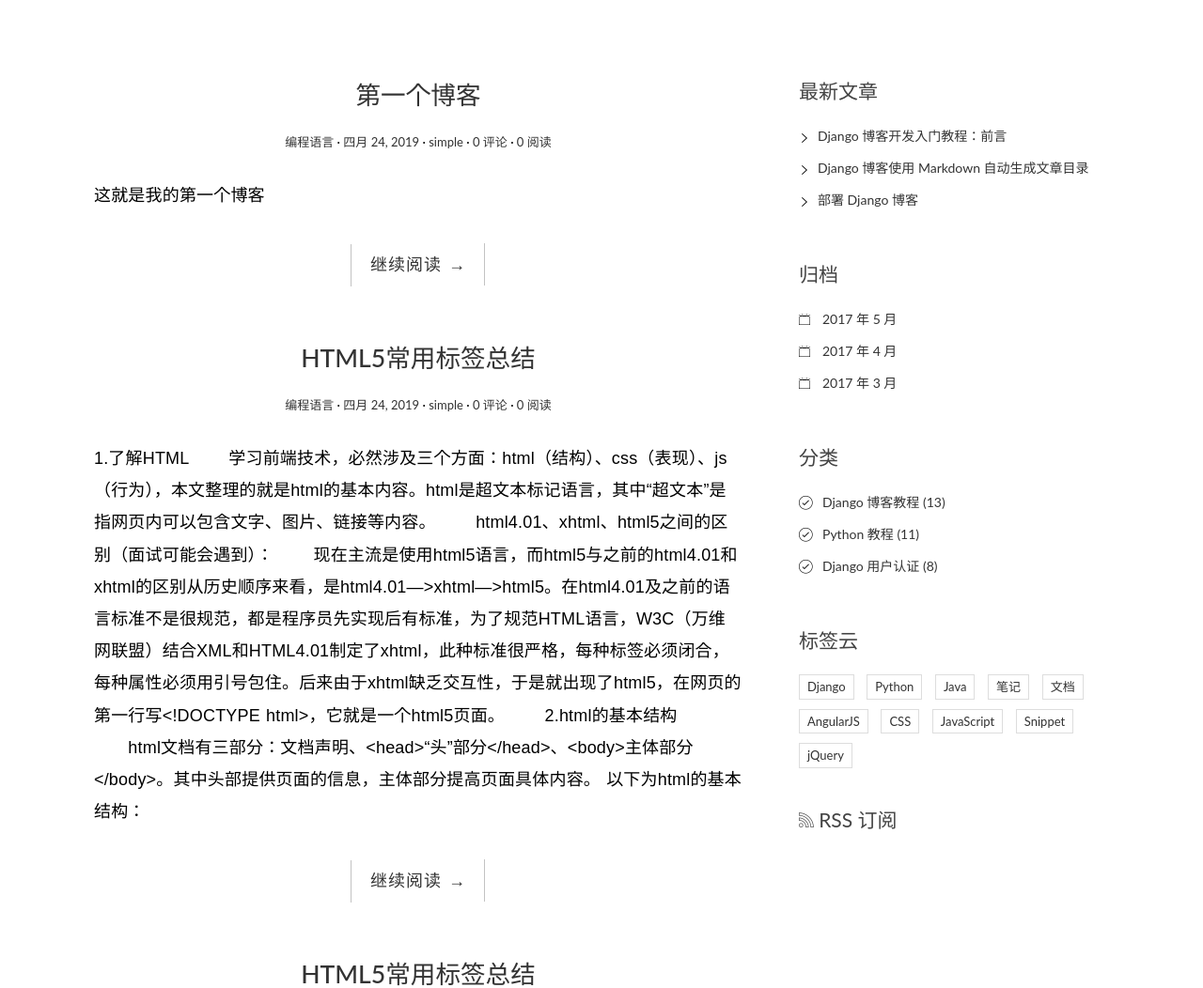
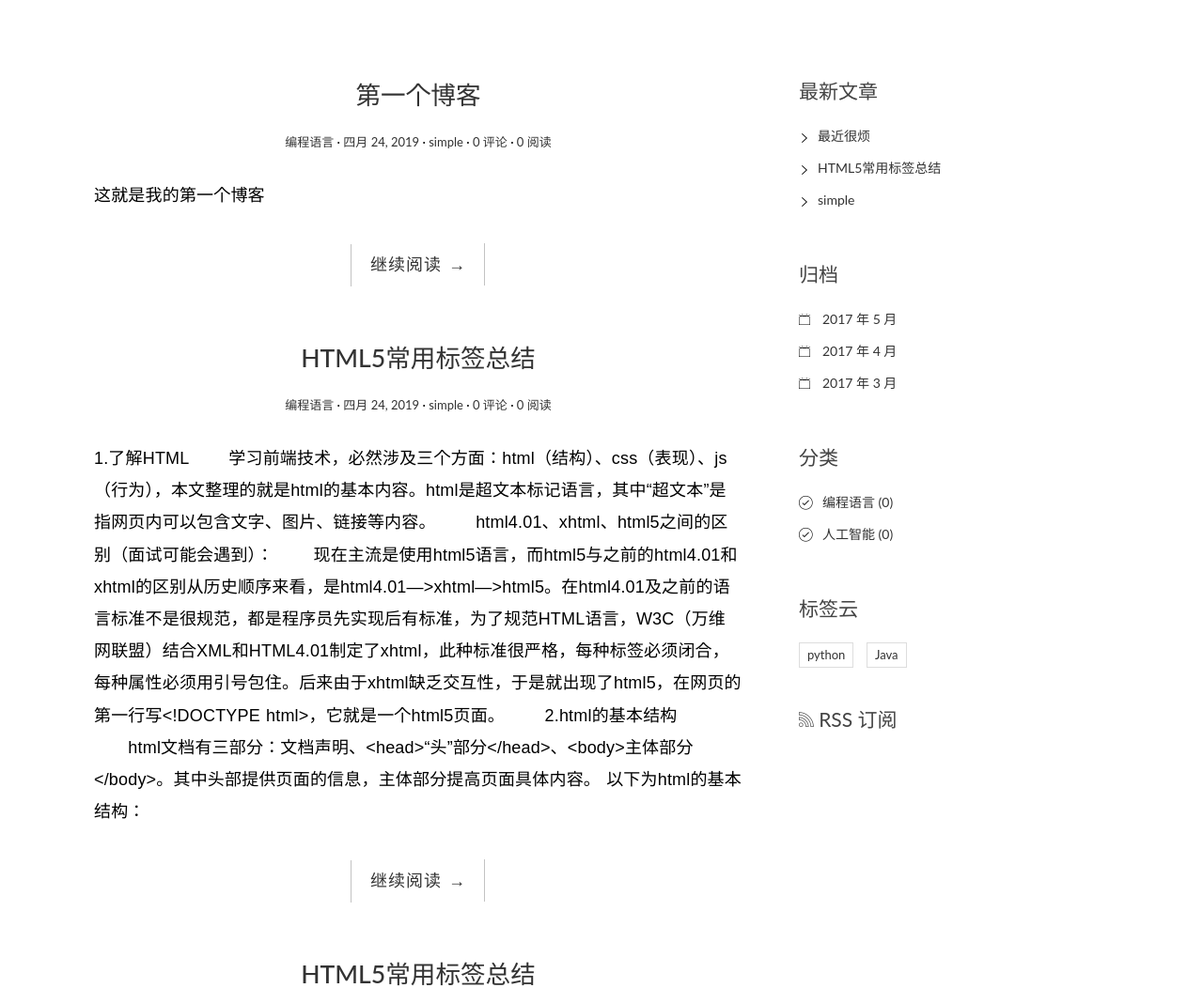
Before and after one commit to SimpleLikeMe/MyDjangoObj, a Django app: page /blog/1/ in a window 1280 px wide. Shown: the part 91-1143 px from the top of the page at 94% size. Run offline with Django 3.2, Linux system fonts and the light colour scheme; data comes from the database, SQL or seed files in the repository; both versions use the stored data as it was after the commit; some libraries are stand-ins or nearby versions.

Commit message:
完成主页的编写

```diff
--- a/myBlog/blog/models.py
+++ b/myBlog/blog/models.py
@@ -204,7 +204,7 @@ class ArticleTag(models.Model):
     # 标签总数
     count = models.IntegerField(default=0)
     # 文章
-    article = models.ManyToManyField(to="Article")
+    article = models.ManyToManyField(to="Article", null=True, blank=True)
     manager = ArticleTagManager()
 
     def __str__(self):
--- a/myBlog/blog/urls.py
+++ b/myBlog/blog/urls.py
@@ -3,6 +3,7 @@ from . import views
 
 # 设置应用命名空间
 app_name = 'blog'
+
 
 # 配置应用url
 urlpatterns = [
--- a/myBlog/blog/views.py
+++ b/myBlog/blog/views.py
@@ -1,4 +1,5 @@
 from django.shortcuts import render, redirect
+from django.http import HttpResponse
 from . import forms
 from .models import *
 
@@ -17,7 +18,7 @@ def login(request):
 
     elif request.method == "POST":
         request.session['account'] = request.POST.get('account')
-        return redirect('/blog')
+        return redirect('/blog/1')
 
 
 def index(request, page):
@@ -26,7 +27,21 @@ def index(request, page):
     :param request:
     :return:
     """
-    print(page)
+    page = int(page)
     # 获取所有文章
-    articles = Article.manager.all()
-    return render(request, 'blog/index.html', context={'articles': articles})
+    count = Article.manager.all().count()
+    tags = ArticleTag.manager.all()
+    kinds = ArticleKind.manager.all()
+    new_articles = Article.manager.all().order_by('-publish_time')[:3]
+    if count <= 10:
+        articles = Article.manager.all()
+        return render(request, 'blog/index.html', context={'articles': articles, 'tags': tags, 'kinds': kinds, 'new_articles': new_articles})
+    else:
+        page_count = count//10 + 1
+        if page > page_count:
+            return HttpResponse('该页面不存在')
+        else:
+            articles = Article.manager.all()[(page-1)*10:page*10]
+            pages = [x+1 for x in range(page_count)]
+            return render(request, 'blog/index.html', context={'articles': articles, 'tags': tags, 'kinds': kinds,
+                                                               'pages': pages, 'current_page': page, 'new_articles': new_articles})
--- a/myBlog/templates/blog/index.html
+++ b/myBlog/templates/blog/index.html
@@ -8,16 +8,16 @@
     <meta name="viewport" content="width=device-width, initial-scale=1">
 
     <!-- css -->
-    <link rel="stylesheet" href="../../static/blog/css/bootstrap.min.css">
+    <link rel="stylesheet" href="/static/blog/css/bootstrap.min.css">
     <link rel="stylesheet" href="http://code.ionicframework.com/ionicons/2.0.1/css/ionicons.min.css">
-    <link rel="stylesheet" href="../../static/blog/css/pace.css">
-    <link rel="stylesheet" href="../../static/blog/css/custom.css">
+    <link rel="stylesheet" href="/static/blog/css/pace.css">
+    <link rel="stylesheet" href="/static/blog/css/custom.css">
 
     <!-- js -->
-    <script src="../../static/blog/js/jquery-2.1.3.min.js"></script>
-    <script src="../../static/blog/js/bootstrap.min.js"></script>
-    <script src="../../static/blog/js/pace.min.js"></script>
-    <script src="../../static/blog/js/modernizr.custom.js"></script>
+    <script src="/static/blog/js/jquery-2.1.3.min.js"></script>
+    <script src="/static/blog/js/bootstrap.min.js"></script>
+    <script src="/static/blog/js/pace.min.js"></script>
+    <script src="/static/blog/js/modernizr.custom.js"></script>
 </head>
 
 <body>
@@ -98,33 +98,36 @@
                     <a href="#">下一页</a>
                 </div>
                 -->
+
                 <div class="pagination">
                     <ul>
-                        <li><a href="">1</a></li>
-                        <li><a href="">...</a></li>
-                        <li><a href="">4</a></li>
-                        <li><a href="">5</a></li>
-                        <li class="current"><a href="">6</a></li>
-                        <li><a href="">7</a></li>
-                        <li><a href="">8</a></li>
-                        <li><a href="">...</a></li>
-                        <li><a href="">11</a></li>
+
+                        <a href="{% url 'blog:index' %} ">上一页</a>
+                        {% for page in pages %}
+                            {% if current_page == page %}
+                                <li class="current"><a href="{% url 'blog:index' %}{{page}}" >{{current_page}}</a></li>
+                            {% else %}
+                                <li><a href="{% url 'blog:index' %}{{page}}">{{page}}</a></li>
+                            {% endif %}
+                        {% empty %}
+                            没有页面
+                        {% endfor %}
+                        <a href="#">下一页</a>
                     </ul>
                 </div>
+
             </main>
             <aside class="col-md-4">
                 <div class="widget widget-recent-posts">
                     <h3 class="widget-title">最新文章</h3>
                     <ul>
+                        {% for article in new_articles %}
                             <li>
-                            <a href="#">Django 博客开发入门教程：前言</a>
+                                <a href="#">{{article.title}}</a>
                             </li>
-                        <li>
-                            <a href="#">Django 博客使用 Markdown 自动生成文章目录</a>
-                        </li>
-                        <li>
-                            <a href="#">部署 Django 博客</a>
-                        </li>
+                        {% empty %}
+                            最近没有文章
+                        {% endfor %}
                     </ul>
                 </div>
                 <div class="widget widget-archives">
@@ -145,51 +148,26 @@
                 <div class="widget widget-category">
                     <h3 class="widget-title">分类</h3>
                     <ul>
+                        {% for kind in kinds %}
                             <li>
-                            <a href="#">Django 博客教程 <span class="post-count">(13)</span></a>
+                                <a href="#">{{kind.name}} <span class="post-count">({{kind.count}})</span></a>
                             </li>
-                        <li>
-                            <a href="#">Python 教程 <span class="post-count">(11)</span></a>
-                        </li>
-                        <li>
-                            <a href="#">Django 用户认证 <span class="post-count">(8)</span></a>
-                        </li>
+                        {% empty %}
+                            没有分类
+                        {% endfor %}
                     </ul>
                 </div>
 
                 <div class="widget widget-tag-cloud">
                     <h3 class="widget-title">标签云</h3>
                     <ul>
+                        {% for tag in tags %}
                             <li>
-                            <a href="#">Django</a>
+                                <a href="#">{{tag.name}}</a>
                             </li>
-                        <li>
-                            <a href="#">Python</a>
-                        </li>
-                        <li>
-                            <a href="#">Java</a>
-                        </li>
-                        <li>
-                            <a href="#">笔记</a>
-                        </li>
-                        <li>
-                            <a href="#">文档</a>
-                        </li>
-                        <li>
-                            <a href="#">AngularJS</a>
-                        </li>
-                        <li>
-                            <a href="#">CSS</a>
-                        </li>
-                        <li>
-                            <a href="#">JavaScript</a>
-                        </li>
-                        <li>
-                            <a href="#">Snippet</a>
-                        </li>
-                        <li>
-                            <a href="#">jQuery</a>
-                        </li>
+                        {% empty %}
+                            没有标签
+                        {% endfor %}
                     </ul>
                 </div>
                 <div class="rss">
```
Also changed, not shown: myBlog/blog/templatetags/extend_tag.py (added, +23 -0 lines), myBlog/__init__.py (added), myBlog/blog/migrations/0002_auto_20190424_1356.py (added), myBlog/blog/templatetags/__init__.py (added), myBlog/db.sqlite3. Lines whose indentation alone changed are shown as unchanged.
